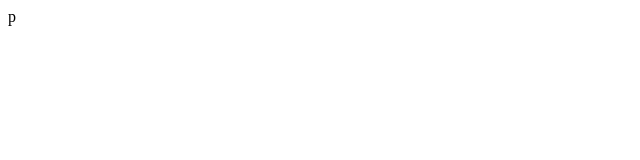
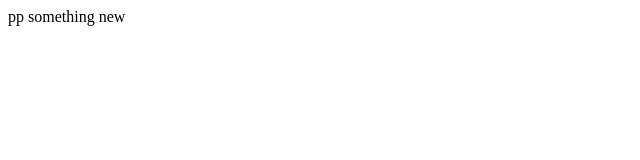
Before and after one commit to royamrz/training, a plain HTML site: page index.html in a window 1280 px wide. Shown: the whole page, without its empty margins (0-640 px from the left). Drawn offline with Linux system fonts and the light colour scheme.

Commit message:
new commit

```diff
--- a/index.html
+++ b/index.html
@@ -6,6 +6,7 @@
     <title>Document</title>
 </head>
 <body>
-    p
+    pp
+    something new
 </body>
 </html>
```
